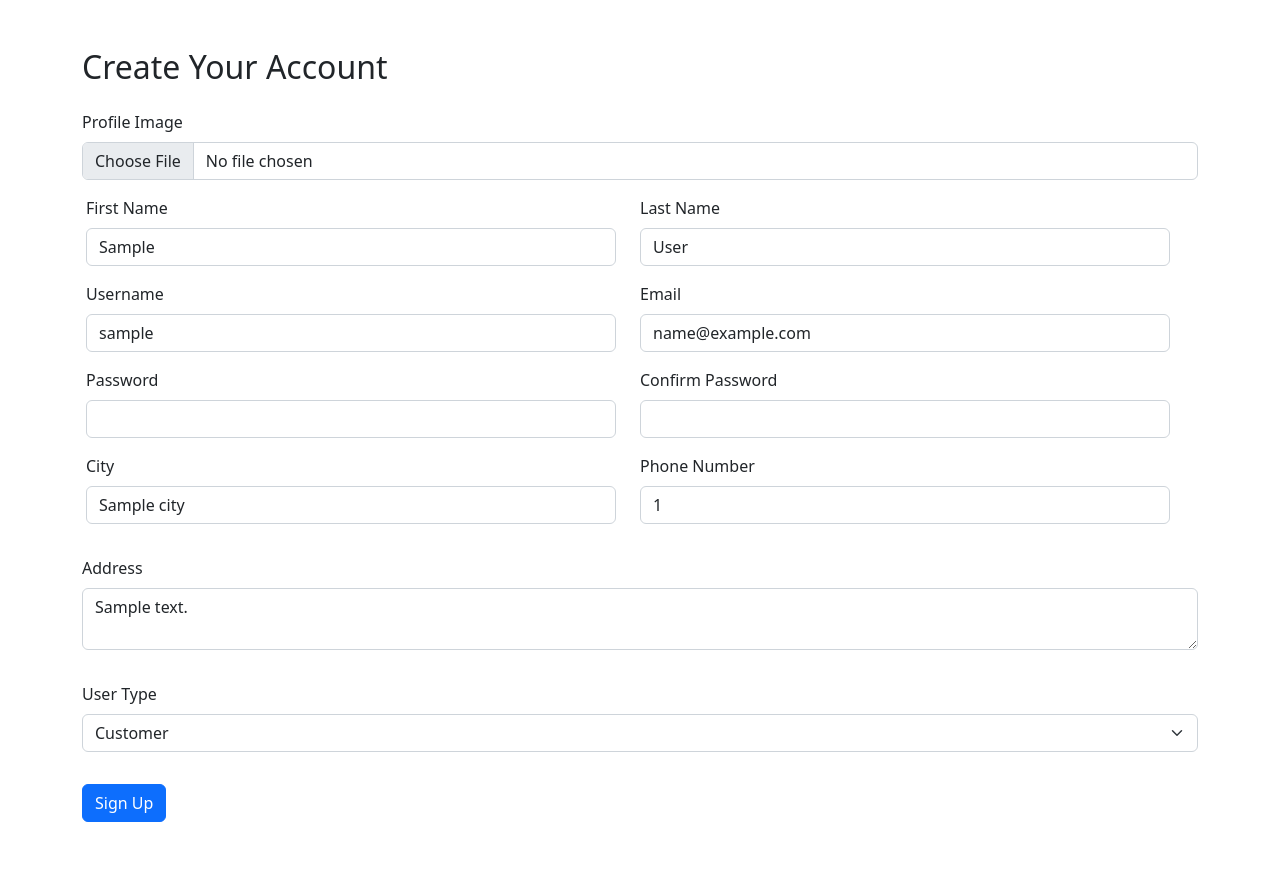
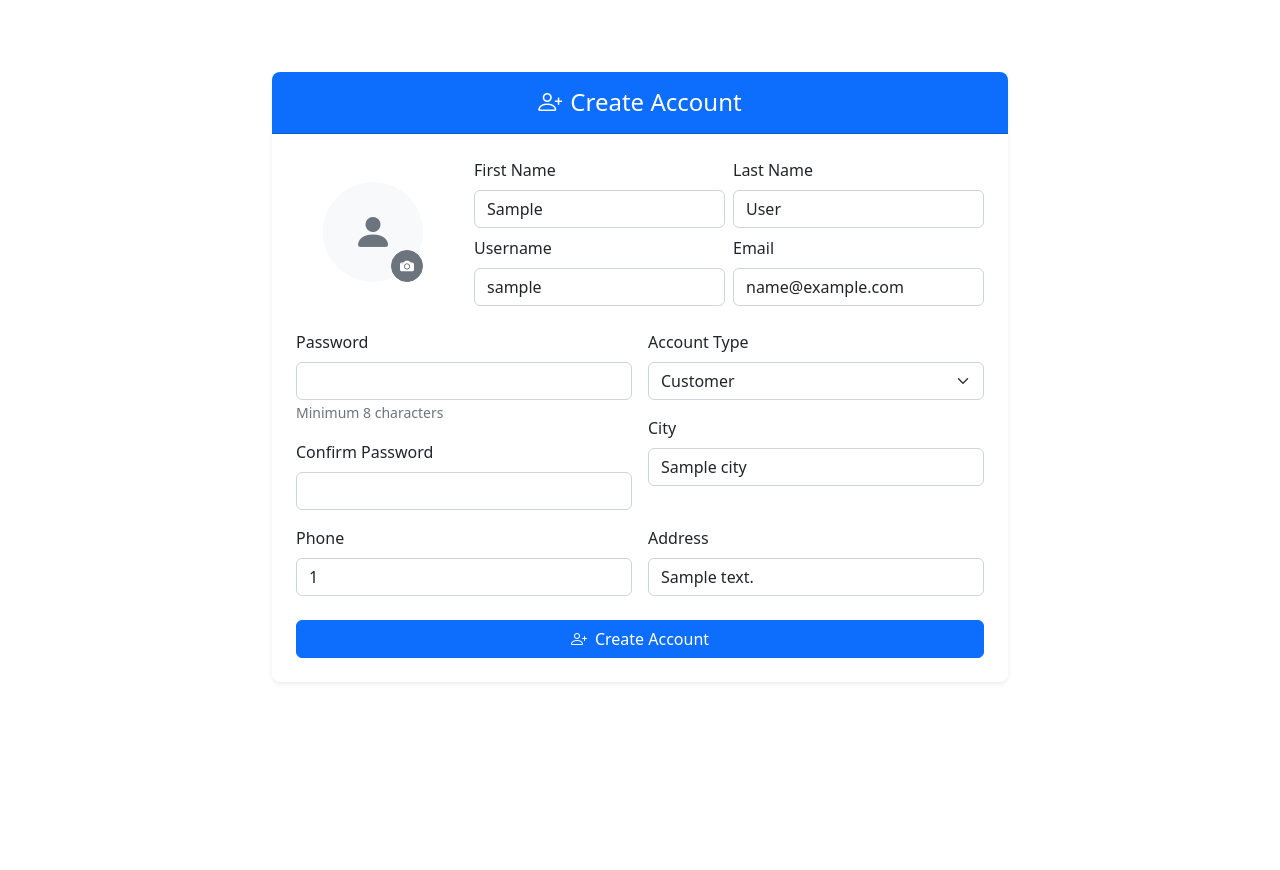
Before and after one commit to GuruBuilds/SkillOnCall, a Django app: template SkillOnCall/templates/accounts/signup_view.html in a window 1280 px wide. Shown: the part 56-926 px from the top of the page. After the commit the page ends 739 px from the top, so only its background shows below. Run offline with Django 3.2, Linux system fonts and the light colour scheme; the template is opened without the code that fills it: most values are stand-ins (such as "Sample title", 1, 10 or a date in 2020).

Commit message:
update the signup view and add the static file folder

```diff
--- a/SkillOnCall/SkillOnCall/settings.py
+++ b/SkillOnCall/SkillOnCall/settings.py
@@ -129,6 +129,11 @@ USE_TZ = True
 # https://docs.djangoproject.com/en/3.2/howto/static-files/
 
 STATIC_URL = '/static/'
+# Directory where collectstatic will gather static files
+STATIC_ROOT = BASE_DIR / 'staticfiles'
+STATICFILES_DIRS = [
+    BASE_DIR / 'static',
+]
 
 # Default primary key field type
 # https://docs.djangoproject.com/en/3.2/ref/settings/#default-auto-field
--- /dev/null
+++ b/SkillOnCall/SkillOnCall/static/accounts/css/style.css
@@ -0,0 +1,20 @@
+.card {
+    border-radius: 0.5rem;
+}
+.card-header {
+    border-radius: 0.5rem 0.5rem 0 0 !important;
+}
+select[multiple] {
+    background-image: none !important;
+    padding: 0.25rem !important;
+}
+.form-control:focus, .form-select:focus {
+    border-color: #86b7fe;
+    box-shadow: 0 0 0 0.2rem rgba(13, 110, 253, 0.15);
+}
+.position-relative {
+    transition: transform 0.2s;
+}
+.position-relative:hover {
+    transform: scale(1.03);
+}
--- /dev/null
+++ b/SkillOnCall/SkillOnCall/static/accounts/js/script.js
@@ -0,0 +1,35 @@
+document.addEventListener('DOMContentLoaded', function () {
+    // Toggle provider fields
+    const userTypeSelect = document.getElementById('userTypeSelect');
+    const providerFields = document.getElementById('providerFields');
+
+    userTypeSelect.addEventListener('change', function() {
+        providerFields.style.display = this.value === 'provider' ? 'block' : 'none';
+    });
+
+    // Image preview
+    window.previewImage = function(input, previewId) {
+        const preview = document.getElementById(previewId);
+        const file = input.files[0];
+        const reader = new FileReader();
+
+        reader.onload = function(e) {
+            if (preview.tagName === 'IMG') {
+                preview.src = e.target.result;
+            } else {
+                const img = document.createElement('img');
+                img.src = e.target.result;
+                img.className = 'rounded-circle shadow';
+                img.width = 100;
+                img.height = 100;
+                img.alt = 'Profile picture';
+                preview.replaceWith(img);
+                img.id = previewId;
+            }
+        }
+
+        if (file) {
+            reader.readAsDataURL(file);
+        }
+    }
+});
--- a/SkillOnCall/SkillOnCall/urls.py
+++ b/SkillOnCall/SkillOnCall/urls.py
@@ -29,4 +29,8 @@ urlpatterns = [
 # Only serve media files during development
 # In production, media files should be served by a proper web server (e.g., Nginx)
 if settings.DEBUG:
+    # Serve media files
     urlpatterns += static(settings.MEDIA_URL, document_root=settings.MEDIA_ROOT)
+
+    # Serve static files (JS, CSS, etc.)
+    urlpatterns += static(settings.STATIC_URL, document_root=settings.STATIC_ROOT)
--- a/SkillOnCall/templates/accounts/signup_view.html
+++ b/SkillOnCall/templates/accounts/signup_view.html
@@ -1,24 +1,63 @@
 {% extends 'base.html' %}
+{% load static %}
 
 {% block title %}{% if is_edit %}Edit Profile{% else %}Sign Up{% endif %}{% endblock %}
 
+<!-- Link CSS -->
+{% block style %}
+<link rel="stylesheet" href="{% static 'accounts/css/style.css' %}">
+{% endblock %}
+
 {% block content %}
-<div class="container my-5">
-    <h2 class="mb-4">{% if is_edit %}Edit Your Profile{% else %}Create Your Account{% endif %}</h2>
-    <form method="post" class="row g-3" enctype="multipart/form-data">
+
+<div class="container py-4">
+    <div class="row justify-content-center">
+        <div class="col-lg-8">
+            <div class="card border-0 shadow-sm">
+                <!-- Form Header -->
+                <div class="card-header bg-primary text-white py-3">
+                    <h4 class="mb-0 text-center">
+                        {% if is_edit %}
+                        <i class="bi bi-person-gear me-2"></i>Edit Profile
+                        {% else %}
+                        <i class="bi bi-person-plus me-2"></i>Create Account
+                        {% endif %}
+                    </h4>
+                </div>
+
+                <div class="card-body p-4">
+                    <form method="post" enctype="multipart/form-data">
                         {% csrf_token %}
-        <!-- Basic Info -->
-        <div class="mb-3">
-            <label class="form-label">Profile Image</label>
-            <input type="file" class="form-control" name="profile_image">
+
+                        <!-- Top Row with Profile Image and Basic Info -->
+                        <div class="row align-items-center mb-4">
+                            <!-- Profile Image Column -->
+                            <div class="col-md-3 text-center">
+                                <div class="position-relative d-inline-block mb-3 mb-md-0">
                                     {% if request.user.is_authenticated and initial_data.profile_image %}
-                <div class="mt-2">
-                    <p>Current Image:</p>
-                    <img src="{{ initial_data.profile_image }}" alt="Profile Image" height="100">
+                                        <img id="profileImagePreview" src="{{ initial_data.profile_image }}"
+                                             class="rounded-circle shadow" width="100" height="100"
+                                             alt="Profile picture">
+                                    {% else %}
+                                        <div id="profileImagePreview"
+                                             class="rounded-circle bg-light d-flex align-items-center justify-content-center"
+                                             style="width: 100px; height: 100px;">
+                                            <i class="bi bi-person-fill text-muted" style="font-size: 2.5rem;"></i>
                                         </div>
                                     {% endif %}
+                                    <label class="btn btn-sm btn-secondary rounded-circle position-absolute bottom-0 end-0 mb-0 me-0"
+                                           style="width: 32px; height: 32px;"
+                                           title="Change profile picture">
+                                        <i class="bi bi-camera-fill"></i>
+                                        <input type="file" name="profile_image" class="d-none"
+                                               onchange="previewImage(this, 'profileImagePreview')">
+                                    </label>
                                 </div>
-        <div class="row mb-3">
+                            </div>
+
+                            <!-- Basic Info Column -->
+                            <div class="col-md-9">
+                                <div class="row g-2">
                                     <div class="col-md-6">
                                         <label class="form-label">First Name</label>
                                         <input type="text" class="form-control" name="first_name"
@@ -29,8 +68,6 @@
                                         <input type="text" class="form-control" name="last_name"
                                                value="{{ initial_data.last_name }}" required>
                                     </div>
-        </div>
-        <div class="row mb-3">
                                     <div class="col-md-6">
                                         <label class="form-label">Username</label>
                                         <input type="text" class="form-control" name="username"
@@ -43,59 +80,81 @@
                                                value="{{ initial_data.email }}" required>
                                     </div>
                                 </div>
-        <!-- Password Fields -->
+                            </div>
+                        </div>
+
+                        <!-- Main Form Content -->
+                        <div class="row g-3">
+                            <!-- Left Column -->
+                            <div class="col-md-6">
+                                <!-- Password -->
                                 {% if is_edit %}
-        <div class="row mb-3">
-            <div class="col-md-6">
+                                <div class="mb-3">
                                     <label class="form-label">New Password</label>
                                     <input type="password" class="form-control" name="password"
                                            placeholder="Leave blank to keep current password">
-            </div>
+                                    <small class="text-muted">Minimum 8 characters</small>
                                 </div>
                                 {% else %}
-        <div class="row mb-3">
-            <div class="col-md-6">
+                                <div class="mb-3">
                                     <label class="form-label">Password</label>
                                     <input type="password" class="form-control" name="password" required>
+                                    <small class="text-muted">Minimum 8 characters</small>
                                 </div>
-            <div class="col-md-6">
+                                <div class="mb-3">
                                     <label class="form-label">Confirm Password</label>
-                <input type="password" class="form-control" name="Confirmpassword">
-            </div>
+                                    <input type="password" class="form-control" name="Confirmpassword" required>
                                 </div>
                                 {% endif %}
+                            </div>
 
-        <!-- Contact Info -->
-        <div class="row mb-3">
+                            <!-- Right Column -->
                             <div class="col-md-6">
-                <label class="form-label">City</label>
-                <input type="text" class="form-control" name="city" value="{{ initial_data.city }}">
-            </div>
-            <div class="col-md-6">
-                <label class="form-label">Phone Number</label>
-                <input type="text" class="form-control" name="phone_number" value="{{ initial_data.phone_number }}">
-            </div>
-        </div>
+                                <!-- User Type -->
                                 <div class="mb-3">
-            <label class="form-label">Address</label>
-            <textarea class="form-control" name="address" rows="2">{{ initial_data.address }}</textarea>
-        </div>
-        <div class="mb-3">
-            <label class="form-label">User Type</label>
+                                    <label class="form-label">Account Type</label>
                                     <select class="form-select" name="user_type" id="userTypeSelect">
-                <option value="customer" {% if initial_data.user_type == 'customer' %}selected{% endif %}>Customer</option>
-                <option value="provider" {% if initial_data.user_type == 'provider' %}selected{% endif %}>Service Provider</option>
+                                        <option value="customer" {% if initial_data.user_type == 'customer' %}selected{% endif %}>
+                                            Customer
+                                        </option>
+                                        <option value="provider" {% if initial_data.user_type == 'provider' %}selected{% endif %}>
+                                            Service Provider
+                                        </option>
                                     </select>
                                 </div>
 
-        <!-- Provider-Specific Fields -->
-        <div id="providerFields" class="border p-3 rounded bg-light mb-4"
+                                <!-- Contact Info -->
+                                <div class="mb-3">
+                                    <label class="form-label">City</label>
+                                    <input type="text" class="form-control" name="city"
+                                           value="{{ initial_data.city }}">
+                                </div>
+                            </div>
+                        </div>
+
+                        <!-- Bottom Row -->
+                        <div class="row g-3">
+                            <div class="col-md-6">
+                                <label class="form-label">Phone</label>
+                                <input type="text" class="form-control" name="phone_number"
+                                       value="{{ initial_data.phone_number }}">
+                            </div>
+                            <div class="col-md-6">
+                                <label class="form-label">Address</label>
+                                <input type="text" class="form-control" name="address"
+                                       value="{{ initial_data.address }}">
+                            </div>
+                        </div>
+
+                        <!-- Provider Fields (Collapsible) -->
+                        <div id="providerFields" class="mt-3"
                              style="display: {% if initial_data.user_type == 'provider' %}block{% else %}none{% endif %};">
-            <h5 class="mb-3">Service Provider Information</h5>
+                            <div class="card card-body bg-light">
+                                <h6 class="mb-3"><i class="bi bi-tools me-2"></i>Professional Information</h6>
 
-            <div class="mb-3">
-                <label class="form-label">Services Offered</label>
-                <select class="form-select" name="services_offered" multiple>
+                                <div class="mb-2">
+                                    <label class="form-label">Services</label>
+                                    <select class="form-select form-select-sm" name="services_offered" multiple size="3">
                                         {% for service in services %}
                                             <option value="{{ service.id }}"
                                                 {% if service.id in initial_data.services_offered %}selected{% endif %}>
@@ -103,50 +162,54 @@
                                             </option>
                                         {% endfor %}
                                     </select>
-                <small class="text-muted">Hold Ctrl/Cmd to select multiple services</small>
+                                    <small class="text-muted">Hold Ctrl/Cmd to select multiple</small>
                                 </div>
 
-            <div class="row mb-3">
+                                <div class="row g-2">
                                     <div class="col-md-6">
                                         <label class="form-label">Experience (Years)</label>
-                    <input type="number" class="form-control" name="experience"
+                                        <input type="number" class="form-control form-control-sm" name="experience"
                                                value="{{ initial_data.experience|default:0 }}">
                                     </div>
                                     <div class="col-md-6">
-                    <label class="form-label">Charge Per Hour</label>
-                    <input type="number" step="0.01" class="form-control" name="charge_per_hour"
+                                        <label class="form-label">Rate/Hour</label>
+                                        <input type="number" step="0.01" class="form-control form-control-sm" name="charge_per_hour"
                                                value="{{ initial_data.charge_per_hour|default:0 }}">
                                     </div>
                                 </div>
 
-            <div class="mb-3">
+                                <div class="mt-2">
                                     <label class="form-label">Description</label>
-                <textarea class="form-control" name="description" rows="3">{{ initial_data.description }}</textarea>
+                                    <textarea class="form-control form-control-sm" name="description" rows="2">{{ initial_data.description }}</textarea>
+                                </div>
                             </div>
                         </div>
 
-        <div class="d-flex">
-            <button type="submit" class="btn btn-primary me-2">
-                {% if is_edit %}Update Profile{% else %}Sign Up{% endif %}
+                        <!-- Submit Button -->
+                        <div class="d-grid mt-4">
+                            <button type="submit" class="btn btn-primary">
+                                {% if is_edit %}
+                                <i class="bi bi-check-circle me-2"></i>Update Profile
+                                {% else %}
+                                <i class="bi bi-person-plus me-2"></i>Create Account
+                                {% endif %}
                             </button>
                             {% if is_edit %}
-            <a href="{% url 'index' %}" class="btn btn-outline-secondary">Cancel</a>
+                            <a href="{% url 'index' %}" class="btn btn-outline-secondary mt-2">
+                                <i class="bi bi-arrow-left me-2"></i>Cancel
+                            </a>
                             {% endif %}
                         </div>
                     </form>
                 </div>
+            </div>
+        </div>
+    </div>
+</div>
 
-<script>
-    document.addEventListener('DOMContentLoaded', function () {
-        const userTypeSelect = document.getElementById('userTypeSelect');
-        const providerFields = document.getElementById('providerFields');
+{% endblock %}
 
-        function toggleProviderFields() {
-            providerFields.style.display = userTypeSelect.value === 'provider' ? 'block' : 'none';
-        }
-
-        userTypeSelect.addEventListener('change', toggleProviderFields);
-        toggleProviderFields();
-    });
-</script>
+<!-- JS -->
+{% block script %}
+<script src="{% static 'js/script.js' %}"></script>
 {% endblock %}
--- a/SkillOnCall/templates/base.html
+++ b/SkillOnCall/templates/base.html
@@ -1,3 +1,5 @@
+{% load static %}
+
 <!doctype html>
 <html lang="en">
 
@@ -7,6 +9,9 @@
   <title>{% block title %}{% endblock %}</title>
   <link href="https://cdn.jsdelivr.net/npm/bootstrap@5.2.3/dist/css/bootstrap.min.css" rel="stylesheet"
     integrity="sha384-rbsA2VBKQhggwzxH7pPCaAqO46MgnOM80zW1RWuH61DGLwZJEdK2Kadq2F9CUG65" crossorigin="anonymous">
+  <!-- Bootstrap Icons -->
+  <link rel="stylesheet" href="https://cdn.jsdelivr.net/npm/bootstrap-icons@1.8.0/font/bootstrap-icons.css">
+  {% block style %}{% endblock %}
 </head>
 
 <body>
@@ -75,8 +80,10 @@
   </div>
   {% block content %}{% endblock %}
   <script src="https://cdn.jsdelivr.net/npm/bootstrap@5.2.3/dist/js/bootstrap.bundle.min.js"
-    integrity="sha384-kenU1KFdBIe4zVF0s0G1M5b4hcpxyD9F7jL+jjXkk+Q2h455rYXK/7HAuoJl+0I4"
-    crossorigin="anonymous"></script>
+  integrity="sha384-kenU1KFdBIe4zVF0s0G1M5b4hcpxyD9F7jL+jjXkk+Q2h455rYXK/7HAuoJl+0I4"
+  crossorigin="anonymous"></script>
+
+  {% block script %}{% endblock %}
 </body>
 
 </html>
```
Also changed, not shown: SkillOnCall/media/profile_images/wallpaperflare.com_wallpaper.jpg (deleted). Lines whose indentation alone changed are shown as unchanged.
